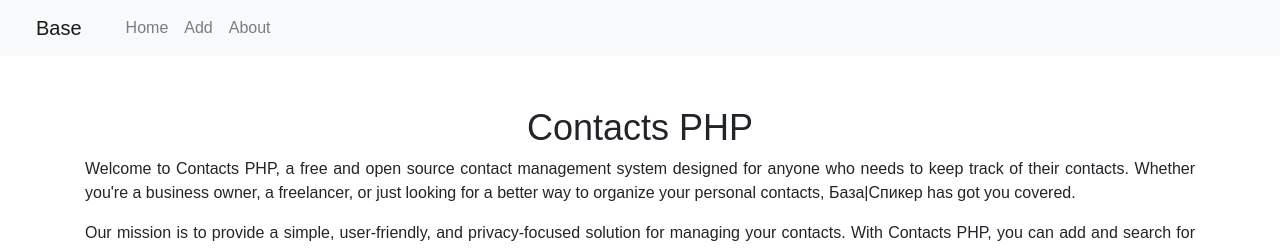
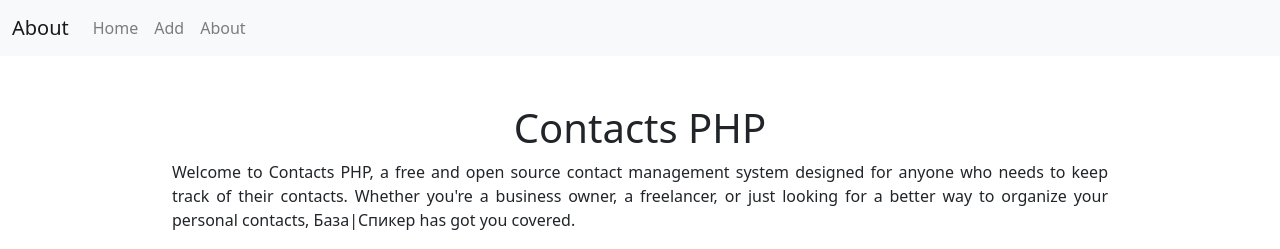
Before and after one commit to ellarupion/contact-database-php, a PHP site: page /about.php in a window 1280 px wide. Shown: the top 249 px of the page. Run offline with PHP 8.4, Linux system fonts and the light colour scheme.

Commit message:
Update about.php

```diff
--- a/about.php
+++ b/about.php
@@ -1,16 +1,25 @@
 <!-- style.css -->
 <link rel="stylesheet" href="https://maxcdn.bootstrapcdn.com/bootstrap/4.5.2/css/bootstrap.min.css">
+<script src="https://cdn.jsdelivr.net/npm/bootstrap@5.2.3/dist/js/bootstrap.bundle.min.js"></script>
 
 <!-- about.php -->
 <head>
     <meta charset="UTF-8">
+    <meta name="viewport" content="width=device-width, initial-scale=1">
     <title>About</title>
-  <link rel="stylesheet" type="text/css" href="style.css">
+    <link rel="stylesheet" type="text/css" href="https://cdn.jsdelivr.net/npm/bootstrap@5.2.3/dist/css/bootstrap.min.css">
+    <script src="https://cdn.jsdelivr.net/npm/bootstrap@5.2.3/dist/js/bootstrap.bundle.min.js"></script>
+    <style>
+      .container {
+        max-width: 960px;
+      }
+    </style>
   </head>
   <body>
-  <nav class="navbar navbar-expand-lg navbar-light bg-light">
-    <a class="navbar-brand" href="index.php">Base</a>
-    <button class="navbar-toggler" type="button" data-toggle="collapse" data-target="#navbarNav" aria-controls="navbarNav" aria-expanded="false" aria-label="Toggle navigation">
+    <nav class="navbar navbar-expand-md navbar-light bg-light">
+      <div class="container-fluid">
+        <a class="navbar-brand" href="index.php">About</a>
+        <button class="navbar-toggler" type="button" data-bs-toggle="collapse" data-bs-target="#navbarNav">
            <span class="navbar-toggler-icon"></span>
       </button>
         <div class="collapse navbar-collapse" id="navbarNav">
@@ -26,6 +35,7 @@
             </li>
           </ul>
         </div>
+      </div>
     </nav>
   <div class="container my-5">
     <h1 class="text-center">Contacts PHP</h1>
```
Lines whose indentation alone changed are shown as unchanged.
